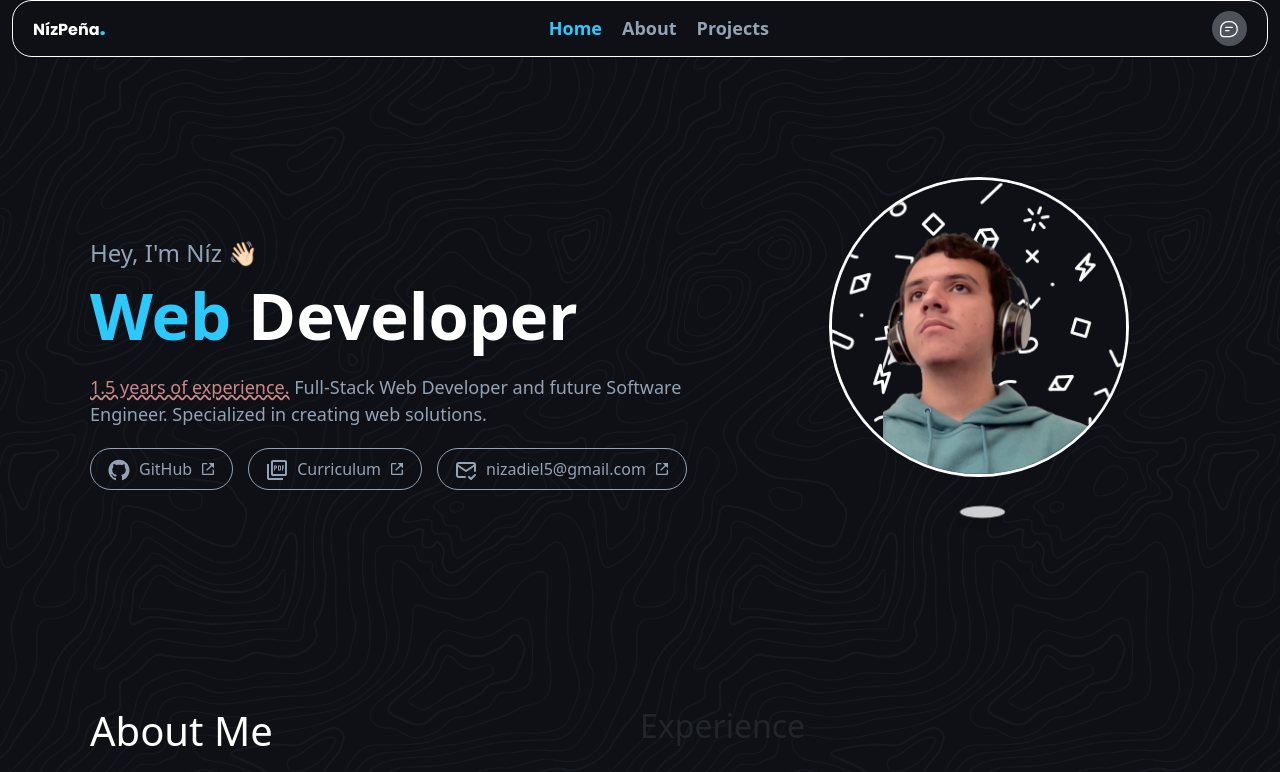
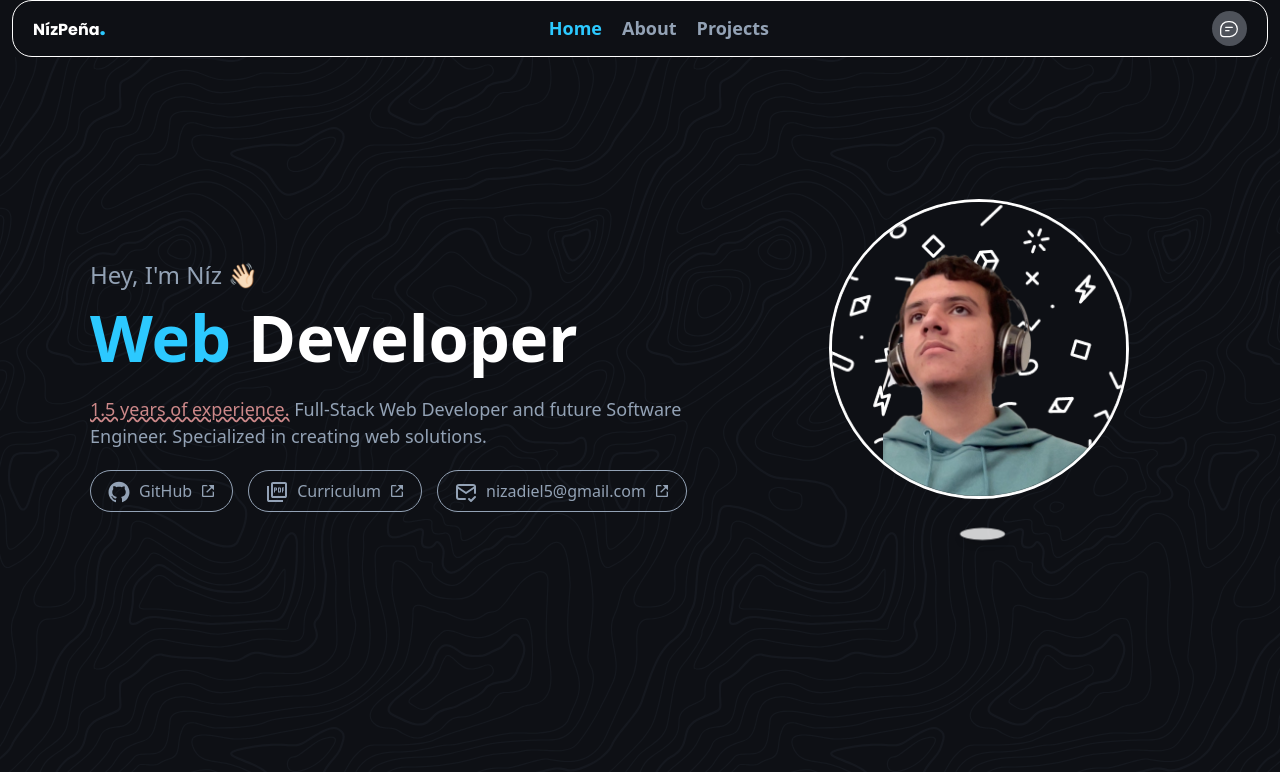
Before and after one commit to NizDeveloper/portfolio-npena, a website: page index.html in a window 1280 px wide. Shown: the top 772 px of the page. Drawn offline with nearby package versions, Linux system fonts and the light colour scheme; files that its build step writes are made by us from their sources.

Commit message:
Now the hero's height is the entire screen.

```diff
--- a/scss/custom/02-sections/02-hero.scss
+++ b/scss/custom/02-sections/02-hero.scss
@@ -1,5 +1,8 @@
 .hero{
-  padding: 40px 0;
+  padding: 50px 0;
+  height: 93vh;
+  display: flex;
+  align-items: center;
 
   .hero-row{
     @include adyacent-top(30px);
@@ -67,13 +70,14 @@
 
 @include media-breakpoint-up(md){
   .hero{
-    padding: 155px 0;
+    padding: 40px 0;
 
     .hero-row{
       display: flex;
       align-items: center;
       justify-content: space-between;
       margin: 0 -15px;
+      transform: translateY(-15%);
 
       .hero-text{
         order: 1;
```
